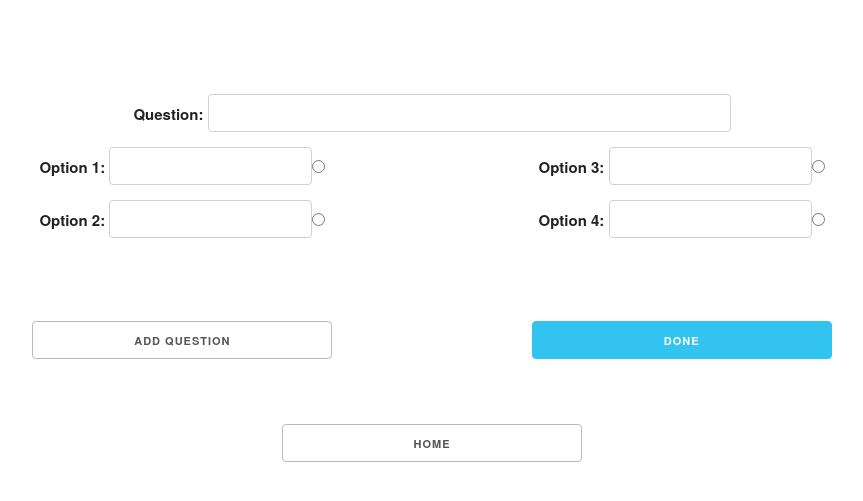
After one commit to tarunvelli/Quiz, a Node server app: template views/questions.hbs in a window 1280 px wide. The commit adds this page. Shown: the top 501 px of the page, without its empty margins (208-1071 px from the left). Run offline with Node 20, Linux system fonts and the light colour scheme; the template is opened without the code that fills it, so the values that code supplies are empty; some libraries are stand-ins or nearby versions.

Commit message:
insert questions

```diff
--- a/controllers/testsController.js
+++ b/controllers/testsController.js
@@ -67,7 +67,7 @@ module.exports = {
                     error: err
                 });
             }
-            return res.status(201).json(tests);
+            return res.status(201).render('questions', { title: 'Add questions', test:tests });
         });
     },
 
--- /dev/null
+++ b/public/javascripts/script.js
@@ -0,0 +1,16 @@
+function cloneQuestion() {
+
+  var question_template = document.getElementsByClassName('question_template')
+  question_template = question_template[question_template.length-1].cloneNode(true)
+
+  var count = question_template.getElementsByClassName('radio')[0].getAttribute('name').match(/\d+/)[0]
+  count = parseInt(count) + 1
+
+  var radioArr = Array.from(question_template.getElementsByClassName('radio'))
+  radioArr.forEach( elem => elem.setAttribute('name',`correct[${count}]`) )
+
+  var form = document.getElementById('form')
+  var tray = document.getElementsByClassName('buttons_tray')[0]
+  form.insertBefore(question_template, tray)
+
+}
--- a/views/layout.hbs
+++ b/views/layout.hbs
@@ -5,6 +5,7 @@
     <link rel='stylesheet' href='/stylesheets/style.css' />
     <link rel='stylesheet' href='/stylesheets/normalize.css' />
     <link rel='stylesheet' href='/stylesheets/skeleton.css' />
+    <script src="/javascripts/script.js"></script>
   </head>
   <body>
     <center>
--- /dev/null
+++ b/views/questions.hbs
@@ -0,0 +1,46 @@
+<h1>{{test.name}}</h1>
+<h4>{{title}}</h4>
+
+<form action='/questions' method="post" id='form'>
+
+  <input type='hidden' name='test_id' value={{test.id}} >
+
+  <div class='question_template'>
+
+    <br>
+    <b>Question:</b> <input type="text" name="question" value="" size='60px'>
+
+    <div class="row">
+      <div class="six columns">
+        <b>Option 1:</b> <input type="text" name="one" value=""><input class='radio' type="radio" name="correct[0]" value="one">
+      </div>
+      <div class="six columns">
+        <b>Option 3:</b> <input type="text" name="three" value=""><input class='radio' type="radio" name="correct[0]" value="three">
+      </div>
+    </div>
+
+    <div class="row">
+      <div class="six columns">
+        <b>Option 2:</b> <input type="text" name="two" value=""><input class='radio' type="radio" name="correct[0]" value="two">
+      </div>
+      <div class="six columns">
+        <b>Option 4:</b> <input type="text" name="four" value=""><input class='radio' type="radio" name="correct[0]" value="four">
+      </div>
+    </div>
+
+    <br>
+    <br>
+
+  </div>
+
+  <div class="row buttons_tray">
+
+    <div class="six columns">
+      <input class="margin_button" type="button" onclick="cloneQuestion()" value="Add question" >
+    </div>
+    <div class="six columns">
+      <input class='margin_button button-primary' type="submit" value="Done">
+    </div>
+  </div>
+
+</form>
```
Also changed, not shown: controllers/questionsController.js (+20 -15 lines), models/questionsModel.js (+4 -4 lines).
